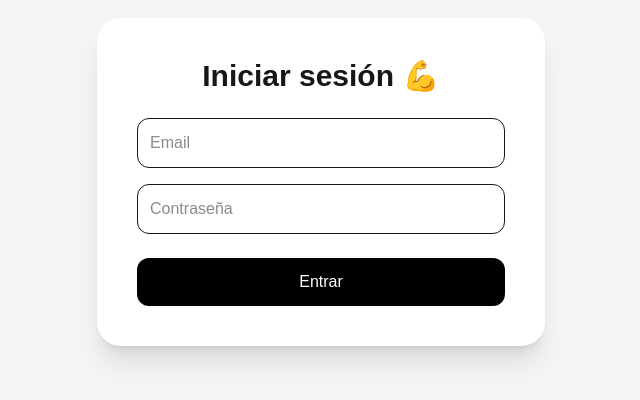
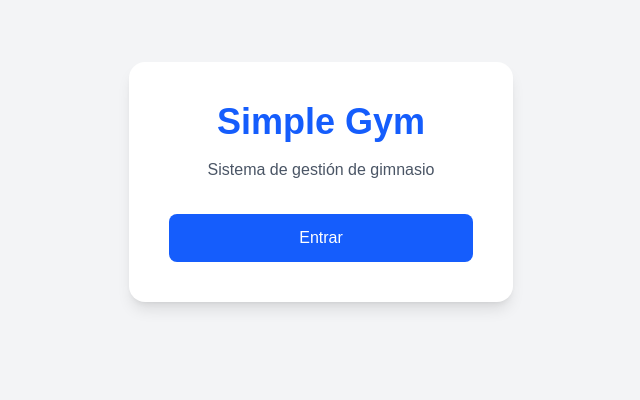
Before and after one commit to jupaker1/simplegym, a Next.js app: page / in a window 1280 px wide. Shown: the part 218-618 px from the top of the page, without its empty margins (319-959 px from the left). Built offline with nearby package versions, Linux system fonts and the light colour scheme.

Commit message:
Actualizo pagina principal

```diff
--- a/app/page.tsx
+++ b/app/page.tsx
@@ -2,36 +2,26 @@
 
 import { useRouter } from "next/navigation";
 
-export default function Login() {
+export default function Home() {
   const router = useRouter();
 
   return (
-    <main className="min-h-screen flex items-center justify-center bg-zinc-100 p-6">
-      <div className="bg-white rounded-3xl shadow-xl p-10 max-w-md w-full">
-
-        <h1 className="text-3xl font-bold text-center mb-6">
-          Iniciar sesión 💪
+    <main className="min-h-screen flex items-center justify-center bg-gray-100">
+      <div className="bg-white p-10 rounded-2xl shadow-lg text-center w-96">
+        <h1 className="text-4xl font-bold text-blue-600 mb-4">
+          Simple Gym
         </h1>
 
-        <input
-          type="email"
-          placeholder="Email"
-          className="w-full border p-3 rounded-xl mb-4"
-        />
-
-        <input
-          type="password"
-          placeholder="Contraseña"
-          className="w-full border p-3 rounded-xl mb-6"
-        />
+        <p className="text-gray-600 mb-8">
+          Sistema de gestión de gimnasio
+        </p>
 
         <button
           onClick={() => router.push("/dashboard")}
-          className="w-full bg-black text-white py-3 rounded-xl"
+          className="w-full bg-blue-600 text-white py-3 rounded-lg hover:bg-blue-700 transition"
         >
           Entrar
         </button>
-
       </div>
     </main>
   );
```
